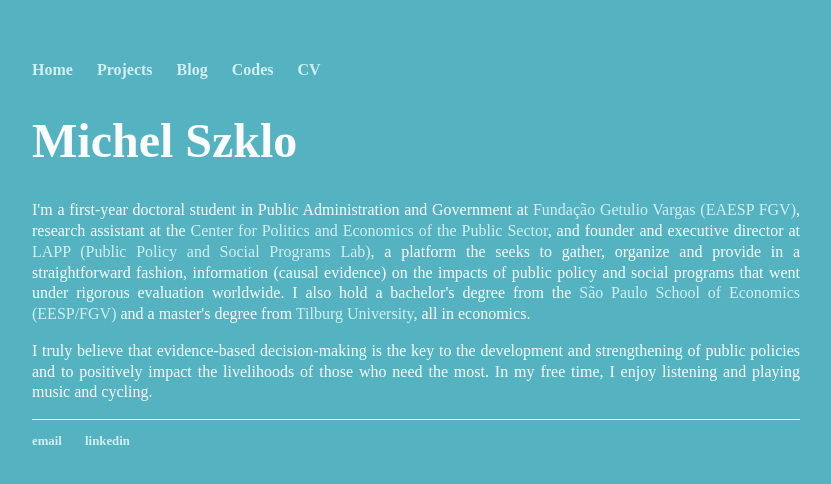
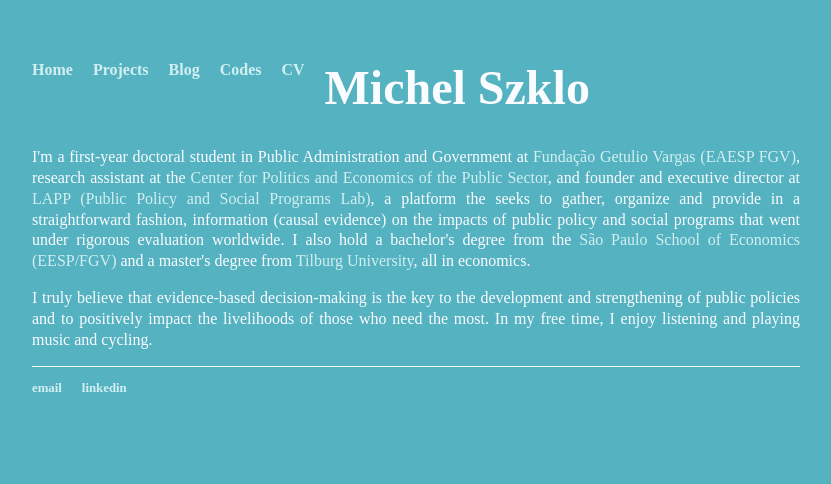
Before and after one commit to michelszklo/michelszklo.github.io, a Jekyll site: the page built from index.html, in a window 1280 px wide. Shown: the top 484 px of the page, without its empty margins (224-1055 px from the left). Built offline with Jekyll 4.4.1, drawn with Linux system fonts in a browser that asks for light colours.

Commit message:
list (ul li)

```diff
--- a/css/main.css
+++ b/css/main.css
@@ -14,11 +14,17 @@ nav ul li, footer ul li {
     display: inline;
     margin-right: 20px;
 }
-ul li{
+ul {
+    list-style-type: circle;
+    padding-left: 5px;
     font-size: 1em;
     font-family: 'Montserrat', 'Sans-Serif';
     line-height: 1.3em;
     color: #fbfcff;
+}
+
+li {
+    float: left;
 }
 a {
     text-decoration: none;
```
